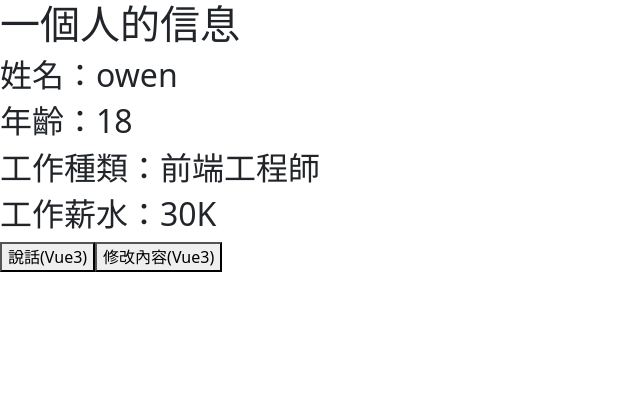
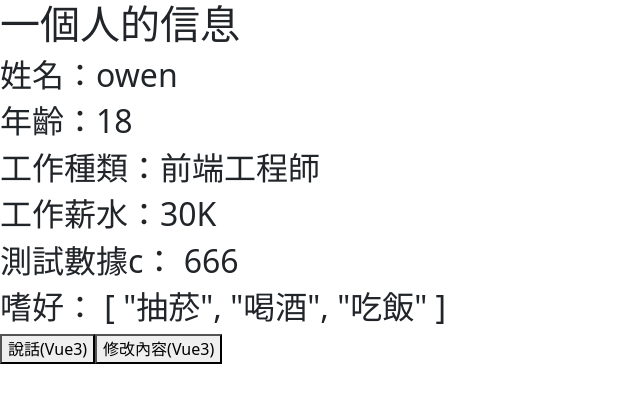
Before and after one commit to owen013288/Vue3CLI, a Vue app: page / in a window 1280 px wide. Shown: the top 402 px of the page, without its empty margins (0-640 px from the left). Built offline with nearby package versions, Linux system fonts and the light colour scheme.

Commit message:
使用reactive，讓setup函數內的對象可以改變

```diff
--- a/src/App.vue
+++ b/src/App.vue
@@ -1,24 +1,39 @@
 <template>
   <h1>一個人的信息</h1>
-  <h2>姓名：{{ name }}</h2>
-  <h2>年齡：{{ age }}</h2>
-  <h2>工作種類：{{ job.type }}</h2>
-  <h2>工作薪水：{{ job.salary }}</h2>
+  <h2>姓名：{{ person.name }}</h2>
+  <h2>年齡：{{ person.age }}</h2>
+  <h2>工作種類：{{ person.job.type }}</h2>
+  <h2>工作薪水：{{ person.job.salary }}</h2>
+  <h2>測試數據c： {{ person.job.a.b.c }}</h2>
+  <h2>嗜好： {{ person.hobby }}</h2>
   <button @click="SayHello()">說話(Vue3)</button>
   <button @click="changeInfo()">修改內容(Vue3)</button>
 </template>
 
 <script>
 // import { h } from "vue";
-import { ref } from "vue";
+import { reactive } from "vue";
 export default {
   name: "App",
   setup() {
-    let name = ref("owen");
-    let age = ref(18);
-    let job = ref({
-      type: "前端工程師",
-      salary: "30K",
+    let person = reactive({
+      name: "owen",
+      age: 18,
+      job: {
+        type: "前端工程師",
+        salary: "30K",
+        a: {
+          b: {
+            c: 666,
+          },
+        },
+      },
+      a: {
+        b: {
+          c: 666,
+        },
+      },
+      hobby: ["抽菸", "喝酒", "吃飯"],
     });
 
     function SayHello() {
@@ -26,23 +41,20 @@ export default {
     }
 
     function changeInfo() {
-      name.value = "李四";
-      age.value = 48;
-      job.value.type = "後端工程師";
-      job.value.salary = "50K";
-      console.log(name, age);
+      person.name = "李四";
+      person.age = 48;
+      person.job.type = "後端工程師";
+      person.job.salary = "50K";
+      person.job.a.b.c = 999;
+      person.hobby[0] = "吃飯";
     }
 
     // 返回一個對象
     return {
-      name,
-      age,
+      person,
       SayHello,
       changeInfo,
-      job,
     };
-    // 返回一個渲染函數(了解)
-    // return () => h('h1','owen');
   },
 };
 </script>
```
